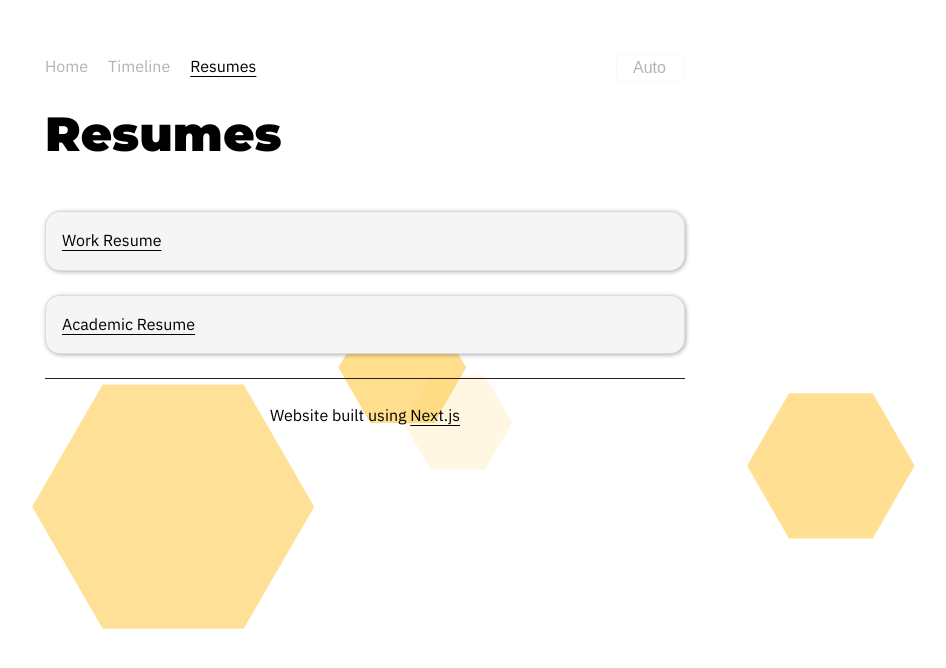
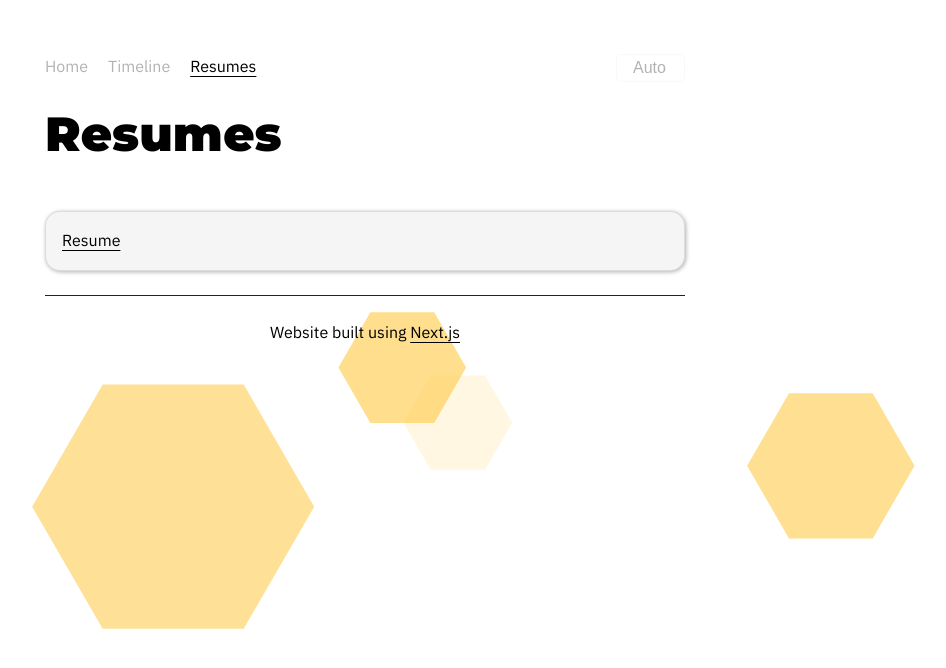
Before and after one commit to Tennis-Ball/personal_website, a Next.js app: page /resumes in a window 1280 px wide. Shown: the top 668 px of the page, without its empty margins (275-1221 px from the left). Built offline with nearby package versions, Linux system fonts and the light colour scheme.

Commit message:
update resume

```diff
--- a/pages/resumes/index.js
+++ b/pages/resumes/index.js
@@ -13,8 +13,7 @@ export default function Timeline(){
             <h1>Resumes</h1>
 
             <h3></h3>
-            <div className={`neutral`}><a href="/resumes/work_resume.pdf">Work Resume</a></div>
-            <div className={`neutral`}><a href="/resumes/academic_resume.pdf">Academic Resume</a></div>
+            <div className={`neutral`}><a href="/resumes/Mason_Choi_Resume.pdf">Resume</a></div>
 
             <div className={`line`}></div>
 			<p style={{textAlign: "center"}}>Website built using <a href="https://github.com/Tennis-Ball/personal_website" target="_blank" rel="noreferrer">Next.js</a></p>
```
Also changed, not shown: 1 other file (tests, documents, lock files or other folders).
